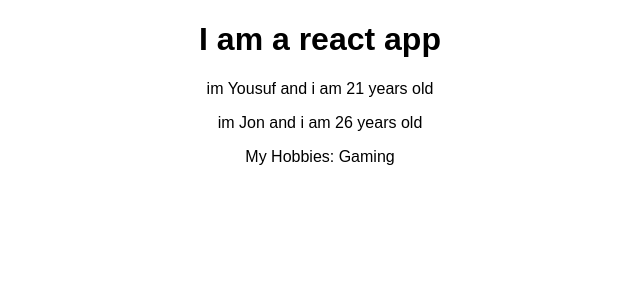
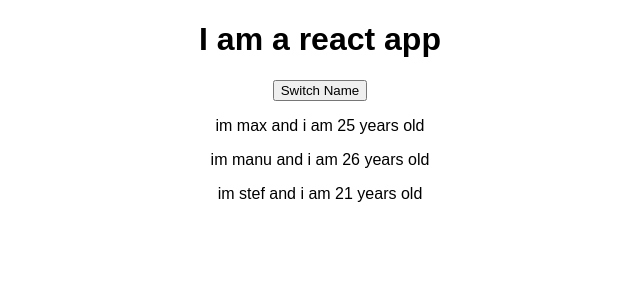
Before and after one commit to yousufmj/react-tutorial, a React (Create React App) app: page / in a window 1280 px wide. Shown: the top 300 px of the page, without its empty margins (320-960 px from the left). Built offline with nearby package versions, Linux system fonts and the light colour scheme.

Commit message:
adding new states

```diff
--- a/src/App.js
+++ b/src/App.js
@@ -3,12 +3,33 @@
 import Person from './Person/Person';
 
 class App extends Component {
+    state = {
+        persons: [
+            { name: 'max', age: 25},
+            { name: 'manu', age: 26},
+            { name: 'stef', age: 21}
+        ]
+    }
+
+    switchNameHandler = () => {
+        this.setState({
+            persons:  [
+                { name: 'Maximiian', age: 25},
+                { name: 'manu', age: 26},
+                { name: 'stefanuu', age: 29}
+            ]
+        })
+    }
     render () {
         return (
             <div className="App">
                 <h1>I am a react app</h1>
-                <Person name="Yousuf" age="21" />
-                <Person name="Jon" age="26" >My Hobbies: Gaming</Person>
+                <button onClick={this.switchNameHandler}>Switch Name</button>
+
+                <Person name={this.state.persons[0].name} age={this.state.persons[0].age} />
+                <Person name={this.state.persons[1].name} age={this.state.persons[1].age} />
+                <Person name={this.state.persons[2].name} age={this.state.persons[2].age} />
+
             </div>
         );
 
```
